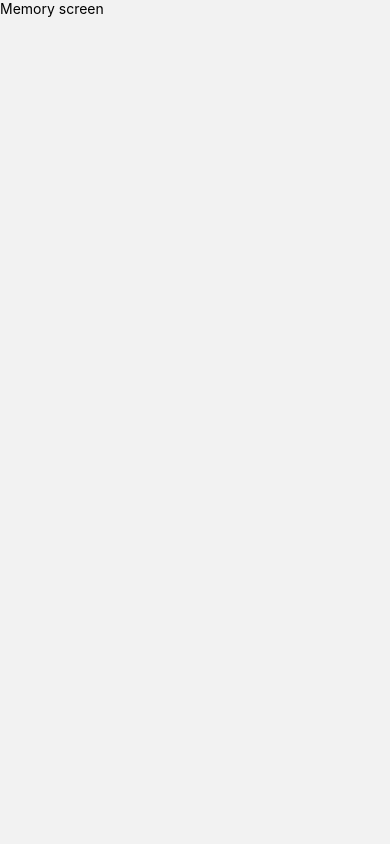
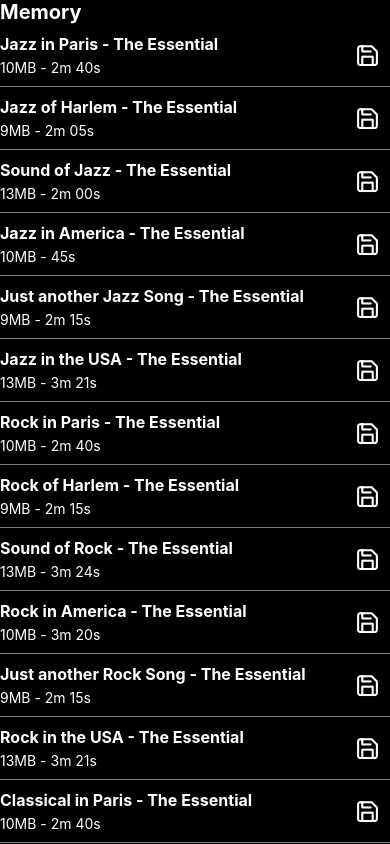
Before and after one commit to Lenovis/music_lib_app, a React Native app: screen /MemoryScreen in a window 390 px wide. Built offline with nearby package versions, Linux system fonts and the light colour scheme; data requests are answered from the project's data file.

Commit message:
feat: memory screen + all songs length

```diff
--- a/db.json
+++ b/db.json
@@ -1,10 +1,10 @@
 {
-  "genres": ["jazz", "pop", "rock", "classical", "country"],
+  "genres": ["jazz", "pop", "rock", "classical", "country", "podcast"],
   "allSongs": [
     {
       "id": 1,
       "title": "Jazz in Paris - The Essential",
-      "duration": "2m 40s",
+      "duration": 160,
       "size": "10MB",
       "imageUri": "https://picsum.photos/200/300",
       "genre": "jazz"
@@ -12,7 +12,7 @@
     {
       "id": 2,
       "title": "Jazz of Harlem - The Essential",
-      "duration": "2m 15s",
+      "duration": 125,
       "size": "9MB",
       "imageUri": "https://picsum.photos/200/300",
       "genre": "jazz"
@@ -20,7 +20,7 @@
     {
       "id": 3,
       "title": "Sound of Jazz - The Essential",
-      "duration": "3m 24s",
+      "duration": 120,
       "size": "13MB",
       "imageUri": "https://picsum.photos/200/300",
       "genre": "jazz"
@@ -28,7 +28,7 @@
     {
       "id": 4,
       "title": "Jazz in America - The Essential",
-      "duration": "2m 40s",
+      "duration": 45,
       "size": "10MB",
       "imageUri": "https://picsum.photos/200/300",
       "genre": "jazz"
@@ -36,7 +36,7 @@
     {
       "id": 5,
       "title": "Just another Jazz Song - The Essential",
-      "duration": "2m 15s",
+      "duration": 135,
       "size": "9MB",
       "imageUri": "https://picsum.photos/200/300",
       "genre": "jazz"
@@ -44,7 +44,7 @@
     {
       "id": 6,
       "title": "Jazz in the USA - The Essential",
-      "duration": "3m 24s",
+      "duration": 201,
       "size": "13MB",
       "imageUri": "https://picsum.photos/200/300",
       "genre": "jazz"
@@ -52,7 +52,7 @@
     {
       "id": 7,
       "title": "Rock in Paris - The Essential",
-      "duration": "2m 40s",
+      "duration": 160,
       "size": "10MB",
       "imageUri": "https://picsum.photos/200/300",
       "genre": "rock"
@@ -60,7 +60,7 @@
     {
       "id": 8,
       "title": "Rock of Harlem - The Essential",
-      "duration": "2m 15s",
+      "duration": 135,
       "size": "9MB",
       "imageUri": "https://picsum.photos/200/300",
       "genre": "rock"
@@ -68,7 +68,7 @@
     {
       "id": 9,
       "title": "Sound of Rock - The Essential",
-      "duration": "3m 24s",
+      "duration": 204,
       "size": "13MB",
       "imageUri": "https://picsum.photos/200/300",
       "genre": "rock"
@@ -76,7 +76,7 @@
     {
       "id": 10,
       "title": "Rock in America - The Essential",
-      "duration": "2m 40s",
+      "duration": 200,
       "size": "10MB",
       "imageUri": "https://picsum.photos/200/300",
       "genre": "rock"
@@ -84,7 +84,7 @@
     {
       "id": 11,
       "title": "Just another Rock Song - The Essential",
-      "duration": "2m 15s",
+      "duration": 135,
       "size": "9MB",
       "imageUri": "https://picsum.photos/200/300",
       "genre": "rock"
@@ -92,7 +92,7 @@
     {
       "id": 12,
       "title": "Rock in the USA - The Essential",
-      "duration": "3m 24s",
+      "duration": 201,
       "size": "13MB",
       "imageUri": "https://picsum.photos/200/300",
       "genre": "rock"
@@ -100,7 +100,7 @@
     {
       "id": 13,
       "title": "Classical in Paris - The Essential",
-      "duration": "2m 40s",
+      "duration": 160,
       "size": "10MB",
       "imageUri": "https://picsum.photos/200/300",
       "genre": "classical"
@@ -108,7 +108,7 @@
     {
       "id": 14,
       "title": "Classical of Harlem - The Essential",
-      "duration": "2m 15s",
+      "duration": 135,
       "size": "9MB",
       "imageUri": "https://picsum.photos/200/300",
       "genre": "classical"
@@ -116,7 +116,7 @@
     {
       "id": 15,
       "title": "Sound of Classical - The Essential",
-      "duration": "3m 24s",
+      "duration": 201,
       "size": "13MB",
       "imageUri": "https://picsum.photos/200/300",
       "genre": "classical"
@@ -124,7 +124,7 @@
     {
       "id": 16,
       "title": "Classical in America - The Essential",
-      "duration": "2m 40s",
+      "duration": 160,
       "size": "10MB",
       "imageUri": "https://picsum.photos/200/300",
       "genre": "classical"
@@ -132,7 +132,7 @@
     {
       "id": 17,
       "title": "Just another Classical Song - The Essential",
-      "duration": "2m 15s",
+      "duration": 135,
       "size": "9MB",
       "imageUri": "https://picsum.photos/200/300",
       "genre": "classical"
@@ -140,7 +140,7 @@
     {
       "id": 18,
       "title": "Classical in the USA - The Essential",
-      "duration": "3m 24s",
+      "duration": 201,
       "size": "13MB",
       "imageUri": "https://picsum.photos/200/300",
       "genre": "classical"
@@ -148,7 +148,7 @@
     {
       "id": 19,
       "title": "Country in Paris - The Essential",
-      "duration": "2m 40s",
+      "duration": 160,
       "size": "10MB",
       "imageUri": "https://picsum.photos/200/300",
       "genre": "country"
@@ -156,7 +156,7 @@
     {
       "id": 20,
       "title": "Country of Harlem - The Essential",
-      "duration": "2m 15s",
+      "duration": 135,
       "size": "9MB",
       "imageUri": "https://picsum.photos/200/300",
       "genre": "country"
@@ -164,7 +164,7 @@
     {
       "id": 21,
       "title": "Sound of Country - The Essential",
-      "duration": "3m 24s",
+      "duration": 201,
       "size": "13MB",
       "imageUri": "https://picsum.photos/200/300",
       "genre": "country"
@@ -172,7 +172,7 @@
     {
       "id": 22,
       "title": "Country in America - The Essential",
-      "duration": "2m 40s",
+      "duration": 160,
       "size": "10MB",
       "imageUri": "https://picsum.photos/200/300",
       "genre": "country"
@@ -180,7 +180,7 @@
     {
       "id": 23,
       "title": "Just another Country Song - The Essential",
-      "duration": "2m 15s",
+      "duration": 135,
       "size": "9MB",
       "imageUri": "https://picsum.photos/200/300",
       "genre": "country"
@@ -188,7 +188,7 @@
     {
       "id": 24,
       "title": "Country in the USA - The Essential",
-      "duration": "3m 24s",
+      "duration": 201,
       "size": "13MB",
       "imageUri": "https://picsum.photos/200/300",
       "genre": "country"
@@ -196,7 +196,7 @@
     {
       "id": 25,
       "title": "Pop in Paris - The Essential",
-      "duration": "2m 40s",
+      "duration": 160,
       "size": "10MB",
       "imageUri": "https://picsum.photos/200/300",
       "genre": "pop"
@@ -204,7 +204,7 @@
     {
       "id": 26,
       "title": "Pop of Harlem - The Essential",
-      "duration": "2m 15s",
+      "duration": 135,
       "size": "9MB",
       "imageUri": "https://picsum.photos/200/300",
       "genre": "pop"
@@ -212,7 +212,7 @@
     {
       "id": 27,
       "title": "Sound of Pop - The Essential",
-      "duration": "3m 24s",
+      "duration": 201,
       "size": "13MB",
       "imageUri": "https://picsum.photos/200/300",
       "genre": "pop"
@@ -220,7 +220,7 @@
     {
       "id": 28,
       "title": "Pop in America - The Essential",
-      "duration": "2m 40s",
+      "duration": 160,
       "size": "10MB",
       "imageUri": "https://picsum.photos/200/300",
       "genre": "pop"
@@ -228,7 +228,7 @@
     {
       "id": 29,
       "title": "Just another Pop Song - The Essential",
-      "duration": "2m 15s",
+      "duration": 135,
       "size": "9MB",
       "imageUri": "https://picsum.photos/200/300",
       "genre": "pop"
@@ -236,7 +236,7 @@
     {
       "id": 30,
       "title": "Pop in the USA - The Essential",
-      "duration": "3m 24s",
+      "duration": 201,
       "size": "13MB",
       "imageUri": "https://picsum.photos/200/300",
       "genre": "pop"
@@ -244,10 +244,18 @@
     {
       "id": 31,
       "title": "Pop in Paris - The Essential 2",
-      "duration": "2m 40s",
+      "duration": 160,
       "size": "10MB",
       "imageUri": "https://picsum.photos/200/300",
       "genre": "pop"
+    },
+    {
+      "id": 32,
+      "title": "Talk about this app creator",
+      "duration": 4000,
+      "size": "100MB",
+      "imageUri": "https://picsum.photos/200/300",
+      "genre": "podcast"
     }
   ]
 }
--- a/src/components/molecules/SongTile.tsx
+++ b/src/components/molecules/SongTile.tsx
@@ -1,11 +1,13 @@
 import React from 'react';
 import styled from 'styled-components/native';
+import {songTimeFormater} from '../../helpers';
 import {Song} from '../../types';
 import {Text} from '../atoms';
 
 type Props = Song & {};
 
 export const SongTile = ({title, duration, size, imageUri}: Props) => {
+  const durationFormated = songTimeFormater(duration);
   return (
     <Container>
       <Image
@@ -17,7 +19,7 @@ export const SongTile = ({title, duration, size, imageUri}: Props) => {
         <Text numberOfLines={2} type="h2" text={title} />
         <SongInfoContainer>
           <Text text={size} type="h3" />
-          <Text text={duration} type="h3" />
+          <Text text={durationFormated} type="h3" />
         </SongInfoContainer>
       </TextContainer>
     </Container>
--- a/src/components/molecules/SongsCategotyListItem.tsx
+++ b/src/components/molecules/SongsCategotyListItem.tsx
@@ -1,33 +1,72 @@
 import React from 'react';
+import Icon from 'react-native-vector-icons/Feather';
 import styled from 'styled-components/native';
+import {songTimeFormater} from '../../helpers';
 import {Song} from '../../types';
 import {Text} from '../atoms';
 
-export const SongsCategoryListItem = ({title, size, duration}: Song) => {
+type Props = Song & {
+  type?: 'saved' | 'toSave';
+  containerPressDisabled?: boolean;
+  onSavePress?: () => void;
+  onDeletePress?: () => void;
+};
+
+export const SongsCategoryListItem = ({
+  title,
+  size,
+  duration,
+  type,
+  containerPressDisabled = true,
+  onSavePress,
+  onDeletePress,
+}: Props) => {
   const openSongScreen = () => {
     console.log('TODO: open song screen');
   };
+
+  const durationFormated = songTimeFormater(duration);
+
   return (
-    <Container onPress={openSongScreen}>
-      <Text text={title} type="h2" />
-      <InfoContainer>
-        <Text text={size} type="h3" />
-        <Text text=" - " type="h3" />
-        <Text text={duration} type="h3" />
-      </InfoContainer>
+    <Container onPress={openSongScreen} disabled={containerPressDisabled}>
+      <TextInfoContainer>
+        <Text text={title} type="h2" />
+        <InfoContainer>
+          <Text text={size} type="h3" />
+          <Text text=" - " type="h3" />
+          <Text text={durationFormated} type="h3" />
+        </InfoContainer>
+      </TextInfoContainer>
+      {type === 'toSave' && (
+        <IconContainer onPress={onSavePress}>
+          <Icon name="save" size={25} color="#fff" />
+        </IconContainer>
+      )}
+      {type === 'saved' && (
+        <IconContainer onPress={onDeletePress}>
+          <Icon name="check" size={25} color="#fff" />
+        </IconContainer>
+      )}
     </Container>
   );
 };
 
 const Container = styled.TouchableOpacity`
-  flex-direction: column;
+  flex-direction: row;
   justify-content: space-between;
   border-bottom-width: 1px;
   border-bottom-color: gray;
   padding: 10px 10px 10px 0;
 `;
 
+const TextInfoContainer = styled.View``;
+
 const InfoContainer = styled.View`
   flex-direction: row;
   align-items: center;
+  margin-top: 5px;
 `;
+
+const IconContainer = styled.TouchableOpacity`
+  justify-content: center;
+`;
--- a/src/components/organisms/StorageContainer.tsx
+++ b/src/components/organisms/StorageContainer.tsx
@@ -1,12 +1,19 @@
 import {useNavigation} from '@react-navigation/native';
 import React from 'react';
+import {useSelector} from 'react-redux';
 import styled from 'styled-components/native';
+import {songTimeFormater} from '../../helpers';
 import {NavigationProps} from '../../navigation';
+import {RootState} from '../../state/store';
 import {Text} from '../atoms';
 import {StorageListItem} from '../molecules/StorageListItem';
 
 export const StorageContainer = () => {
   const {navigate} = useNavigation<NavigationProps>();
+  const {songs} = useSelector((state: RootState) => state.memorySongs);
+
+  const totalDuration = songs.reduce((acc, song) => acc + song.duration, 0);
+  const totalDurationFormated = songTimeFormater(totalDuration);
 
   const navigateToMemoryScreen =
     (screen: 'FileSystemScreen' | 'MemoryScreen') => () => {
@@ -18,8 +25,7 @@ export const StorageContainer = () => {
       <Text type="h1" text="Storage" />
       <StorageListItem
         text="Memory"
-        // TODO: count the number of songs in the memory
-        songLength="1:00"
+        songLength={totalDurationFormated}
         onPress={navigateToMemoryScreen('MemoryScreen')}
       />
       <StorageListItem
--- /dev/null
+++ b/src/helpers/index.ts
@@ -0,0 +1 @@
+export * from './songTimeFormater';
--- /dev/null
+++ b/src/helpers/songTimeFormater.ts
@@ -0,0 +1,11 @@
+export const songTimeFormater = (duration: number): string => {
+  const hours = Math.floor(duration / 3600);
+  const minutes = Math.floor((duration - hours * 3600) / 60);
+  const seconds = duration - hours * 3600 - minutes * 60;
+
+  return (
+    (hours ? `${hours}h ` : '') +
+    (minutes ? `${minutes}m ` : '') +
+    `${seconds < 10 ? '0' : ''}${seconds}s`
+  );
+};
--- a/src/screens/MemoryScreen.tsx
+++ b/src/screens/MemoryScreen.tsx
@@ -1,6 +1,73 @@
-import React from 'react';
-import {Text} from 'react-native';
+import React, {useState} from 'react';
+import {FlatList} from 'react-native';
+import {useDispatch, useSelector} from 'react-redux';
+import {Text} from '../components/atoms';
+import {Container} from '../components/molecules';
+import {SongsCategoryListItem} from '../components/molecules/SongsCategotyListItem';
+import {useGetAllSongsQuery} from '../state/services';
+import {addSong, removeSong} from '../state/slices/memorySongsSlice';
+import {RootState} from '../state/store';
+import {Song} from '../types';
 
 export const MemoryScreen = () => {
-  return <Text>Memory screen</Text>;
+  const [page, setPage] = useState(1);
+  const dispatch = useDispatch();
+
+  const {songs: savedSongs} = useSelector(
+    (state: RootState) => state.memorySongs,
+  );
+
+  const {data: songs, error, isLoading} = useGetAllSongsQuery(page);
+
+  const fetchMoreSongs = () => {
+    if (!(songs && songs.length < 20)) {
+      setPage(page + 1);
+    }
+  };
+
+  if (isLoading) {
+    return <Text type="h2" text="Loading..." />;
+  }
+
+  if (error || !songs) {
+    return <Text type="h2" text="Error" />;
+  }
+
+  const saveSong = (song: Song) => () => {
+    dispatch(addSong(song));
+  };
+
+  const deleteSong = (song: Song) => () => {
+    dispatch(removeSong(song.id));
+  };
+
+  const getSongSaveStatus = (song: Song) => {
+    if (savedSongs.find(savedSong => savedSong.id === song.id)) {
+      return 'saved';
+    }
+    return 'toSave';
+  };
+
+  return (
+    <Container>
+      <Text type="h1" text="Memory" />
+      <FlatList
+        contentContainerStyle={{flexGrow: 1}}
+        data={songs}
+        renderItem={({item}) => {
+          return (
+            <SongsCategoryListItem
+              {...item}
+              type={getSongSaveStatus(item)}
+              onSavePress={saveSong(item)}
+              onDeletePress={deleteSong(item)}
+            />
+          );
+        }}
+        onEndReachedThreshold={0.2}
+        onEndReached={fetchMoreSongs}
+        showsVerticalScrollIndicator={false}
+      />
+    </Container>
+  );
 };
--- a/src/state/services/songs.ts
+++ b/src/state/services/songs.ts
@@ -8,7 +8,12 @@ export const songsApi = createApi({
     getSongsByType: builder.query<Song[], SongsGenre | undefined>({
       query: type => `allSongs?genre=${type}`,
     }),
+    // TODO: find a way to use propper pagination
+    getAllSongs: builder.query<Song[], number | void>({
+      // query: (page = 1) => `allSongs?_page=${page}&_limit=20`,
+      query: (page = 1) => 'allSongs',
+    }),
   }),
 });
 
-export const {useGetSongsByTypeQuery} = songsApi;
+export const {useGetSongsByTypeQuery, useGetAllSongsQuery} = songsApi;
--- a/src/state/slices/index.ts
+++ b/src/state/slices/index.ts
@@ -1 +1,2 @@
 export {default as selectedGenreReducer} from './selectedGenreSlice';
+export {default as memorySongsReducer} from './memorySongsSlice';
--- /dev/null
+++ b/src/state/slices/memorySongsSlice.ts
@@ -0,0 +1,27 @@
+import {createSlice, PayloadAction} from '@reduxjs/toolkit';
+import {Song} from '../../types';
+
+type MemorySongsStateProps = {
+  songs: Song[];
+};
+
+const initialState = {
+  songs: [],
+} as MemorySongsStateProps;
+
+const memorySongsSlice = createSlice({
+  name: 'memorySongs',
+  initialState,
+  reducers: {
+    addSong: (state, action: PayloadAction<Song>) => {
+      state.songs.push(action.payload);
+    },
+    removeSong: (state, action: PayloadAction<string>) => {
+      state.songs = state.songs.filter(song => song.id !== action.payload);
+    },
+    clearSongs: () => initialState,
+  },
+});
+
+export const {addSong, removeSong, clearSongs} = memorySongsSlice.actions;
+export default memorySongsSlice.reducer;
--- a/src/state/store.ts
+++ b/src/state/store.ts
@@ -1,13 +1,14 @@
 import {configureStore} from '@reduxjs/toolkit';
 import {setupListeners} from '@reduxjs/toolkit/query';
 import {genresApi, songsApi} from './services';
-import {selectedGenreReducer} from './slices';
+import {memorySongsReducer, selectedGenreReducer} from './slices';
 
 export const store = configureStore({
   reducer: {
     [genresApi.reducerPath]: genresApi.reducer,
     [songsApi.reducerPath]: songsApi.reducer,
     selectedGenre: selectedGenreReducer,
+    memorySongs: memorySongsReducer,
   },
   middleware: getDefaultMiddleware =>
     getDefaultMiddleware().concat(genresApi.middleware, songsApi.middleware),
--- a/src/types/song.ts
+++ b/src/types/song.ts
@@ -1,13 +1,19 @@
 export type Song = {
   id: string;
   title: string;
-  duration: string;
+  duration: number;
   size: string;
   imageUri: string;
   genre: SongsGenre;
 };
 
-export type SongsGenre = 'rock' | 'pop' | 'jazz' | 'classical' | 'country';
+export type SongsGenre =
+  | 'rock'
+  | 'pop'
+  | 'jazz'
+  | 'classical'
+  | 'country'
+  | 'podcast';
 
 export enum SongsGenreNames {
   rock = 'Rock',
@@ -15,4 +21,5 @@ export enum SongsGenreNames {
   jazz = 'Jazz',
   classical = 'Classical',
   country = 'Country',
+  podcast = 'Podcast',
 }
```
